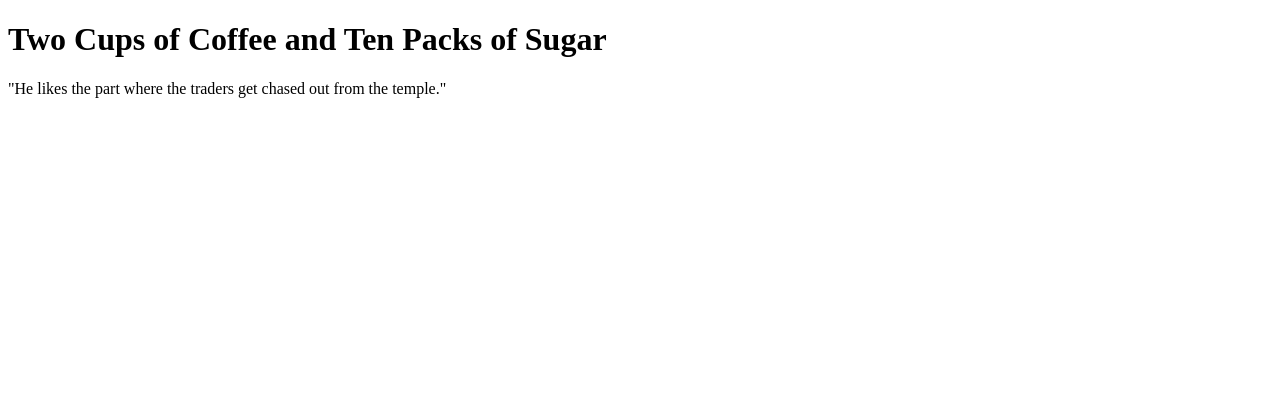
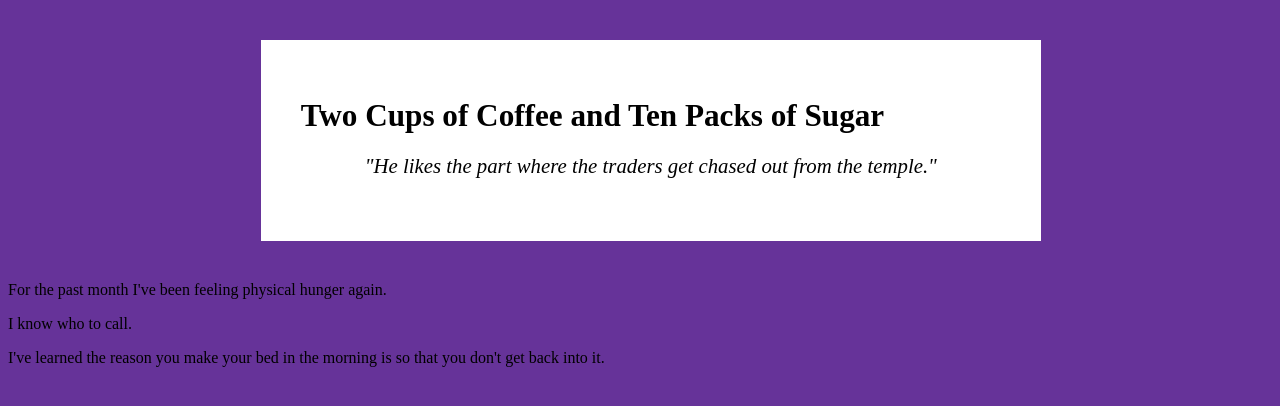
Before and after one commit to codyhess/corbyhaas, a plain HTML site: page 2016/02-two-cups-of-coffee-and-ten-packs-of-sugar.html in a window 1280 px wide. Drawn offline with Linux system fonts and the light colour scheme.

Commit message:
copy pasta css

```diff
--- a/2016/02-two-cups-of-coffee-and-ten-packs-of-sugar.html
+++ b/2016/02-two-cups-of-coffee-and-ten-packs-of-sugar.html
@@ -2,6 +2,26 @@
 <html>
   <head>
     <title>Corby - Feb 2016</title>
+    <style>
+body {
+  background-color: rebeccapurple;
+}
+footer, header p {
+  text-align: center;
+  font-style: italic;
+}
+#content {
+  background-color: white;
+  font-size: 1.3em;
+  line-height: 1.4em;
+  width: 700px;
+  margin: 40px 20%;
+  padding: 40px;
+}
+h1 {
+  font-size: 1.5em;
+}
+    </style>
   </head>
   <body>
     <div id="content">
@@ -11,5 +31,15 @@
         temple."</p>
       </header>
     </div>
+    <p>
+For the past month I've been feeling physical hunger again.
+    </p>
+    <p>
+I know who to call.
+    </p>
+    <p>
+I've learned the reason you make your bed in the morning is so that you don't
+get back into it.
+    </p>
   </body>
 </html>
```
